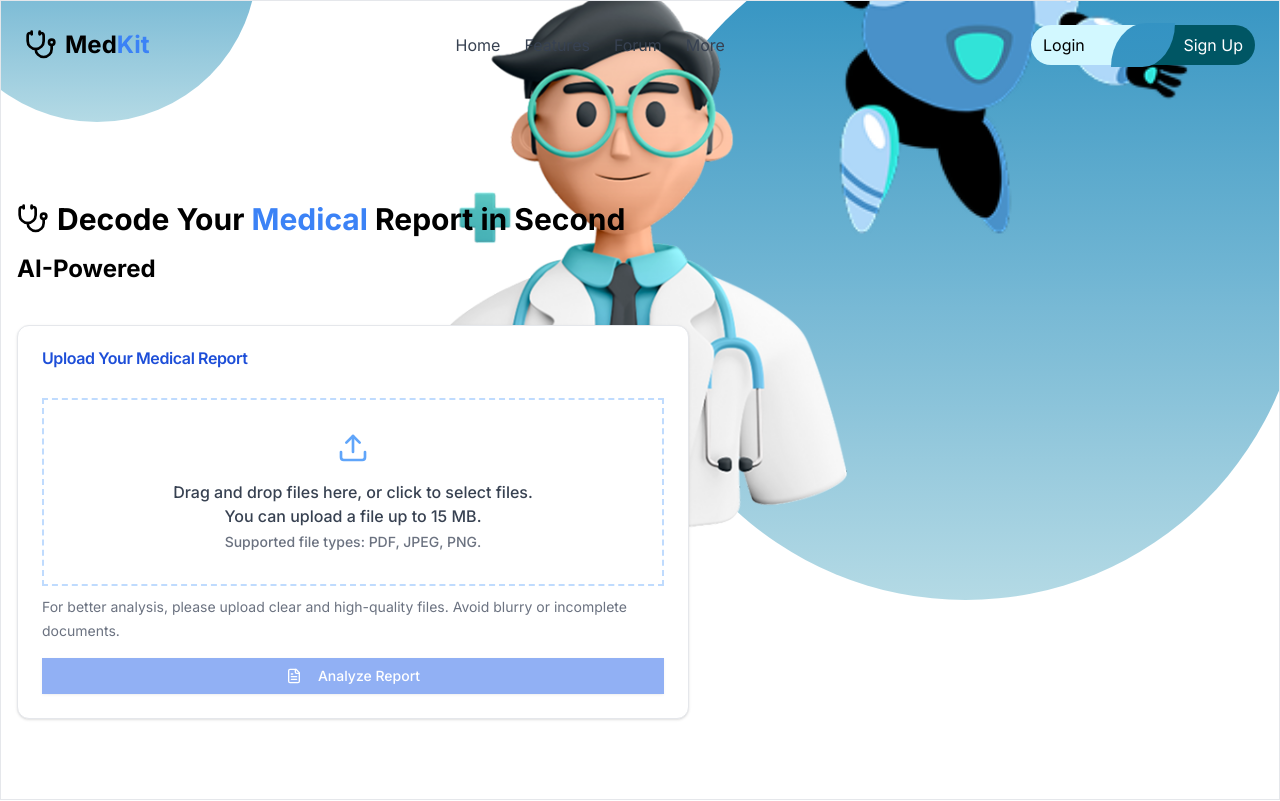
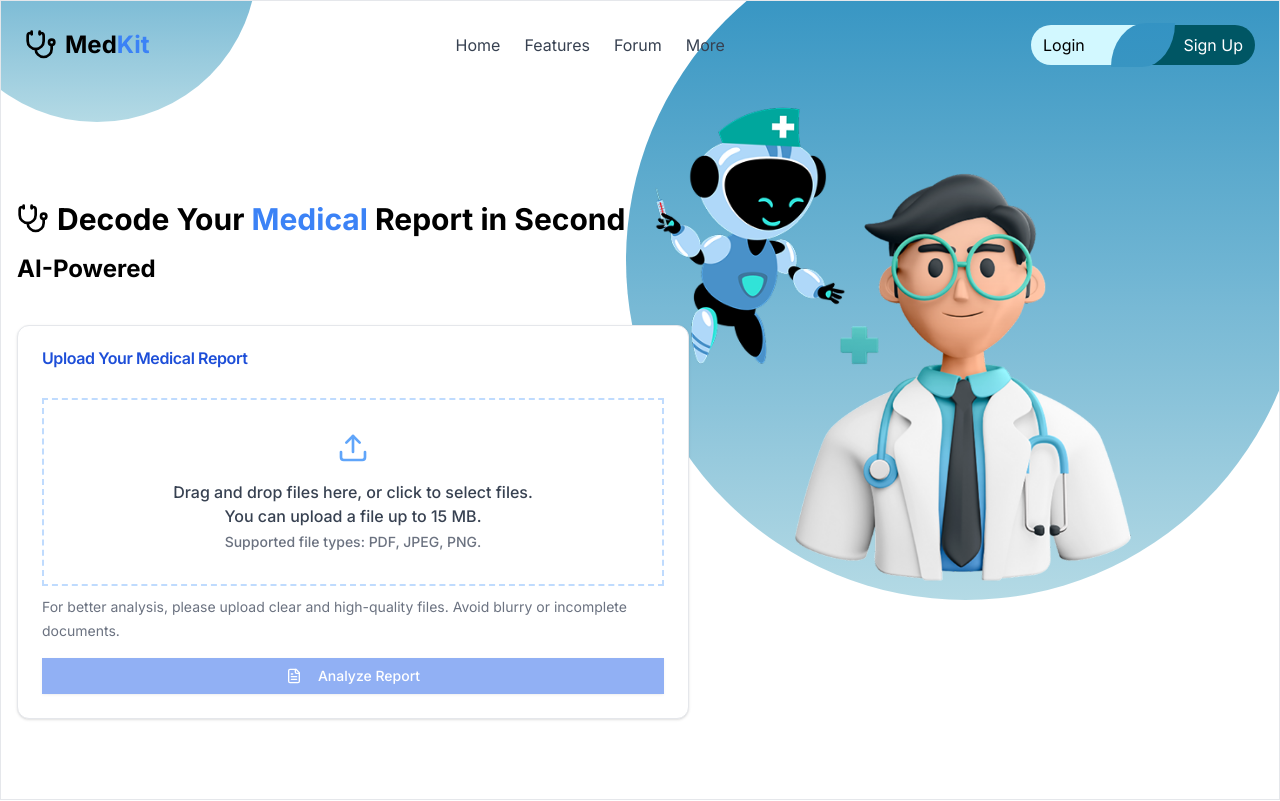
Before and after one commit to sumitDev11/Health-Medkit-, a Next.js app: page / in a window 1280 px wide. Shown: the top 801 px of the page. Built offline with nearby package versions, Linux system fonts and the light colour scheme.

Commit message:
Final fixes and ready for deployment

```diff
--- a/components/Herosection.tsx
+++ b/components/Herosection.tsx
@@ -1,36 +1,44 @@
-import React from 'react'
-import Navbar from './Navbar'
-import MedicalReportAnalyzer from './MedicalReportAnalyzer'
-import Image from 'next/image'
+'use client'; // Required if you're using this component in a Client Component context
+
+import React from 'react';
+import Image from 'next/image';
+import Navbar from './Navbar';
+import MedicalReportAnalyzer from './MedicalReportAnalyzer';
 
 export default function Herosection() {
   return (
-    <div className='border h-dvh w-full relative overflow-x-hidden'>
+    <div className="border h-dvh w-full relative overflow-x-hidden">
       <Navbar />
       <MedicalReportAnalyzer />
 
-      {/* Left Gradient Background Circle */}
-      <div className='z-[-10] absolute top-[-25%] left-[-5%] w-auto h-[20rem] aspect-square rounded-full rounded-tr-none bg-[linear-gradient(to_bottom,#288DBF_0%,#5CAACD_37%,#70B5D3_52%,#78B9D5_57%,#81BED7_64%,#9BCCDE_82%,#B4DAE5_100%)]' />
+      {/* Left Background Circle */}
+      <div className="z-[-10] absolute top-[-25%] left-[-5%] w-auto h-[20rem] aspect-square rounded-full rounded-tr-none bg-[linear-gradient(to_bottom,#288DBF_0%,#5CAACD_37%,#70B5D3_52%,#78B9D5_57%,#81BED7_64%,#9BCCDE_82%,#B4DAE5_100%)]" />
 
-      {/* Right Gradient Background with Images */}
-      <div className='z-[-10] absolute top-[-10%] right-[-2%] w-auto h-[85%] aspect-square rounded-full rounded-tr-none bg-[linear-gradient(to_bottom,#288DBF_0%,#5CAACD_37%,#70B5D3_52%,#78B9D5_57%,#81BED7_64%,#9BCCDE_82%,#B4DAE5_100%)]'>
+      {/* Right Background + Images */}
+      <div className="z-[-10] absolute top-[-10%] right-[-2%] w-auto h-[85%] aspect-square rounded-full rounded-tr-none bg-[linear-gradient(to_bottom,#288DBF_0%,#5CAACD_37%,#70B5D3_52%,#78B9D5_57%,#81BED7_64%,#9BCCDE_82%,#B4DAE5_100%)]">
+
+        <div className="absolute bottom-[-2rem] left-1/2 -translate-x-1/2 w-auto h-[75%]">
           <Image
             src="/docter.png"
-          alt="hero"
-          fill
-          className="absolute bottom-[-2rem] left-1/2 -translate-x-1/2 w-auto h-[75%] object-contain"
-          style={{ objectFit: 'contain' }}
-          priority
+            alt="Doctor illustration"
+            fill={false}
+            width={400} // adjust based on actual image
+            height={400}
+            className="w-auto h-full object-cover"
           />
+        </div>
+
+        <div className="absolute top-[45%] -translate-y-1/2 w-auto h-[44%]">
           <Image
             src="/boat.png"
-          alt="hero"
-          fill
-          className="absolute top-[45%] -translate-y-1/2 w-auto h-[44%] object-contain rounded-full"
-          style={{ objectFit: 'contain' }}
-          priority
+            alt="Floating boat"
+            fill={false}
+            width={300} // adjust based on image
+            height={300}
+            className="w-auto h-full object-cover rounded-full"
           />
         </div>
       </div>
-  )
+    </div>
+  );
 }
```
Lines whose indentation alone changed are shown as unchanged.
